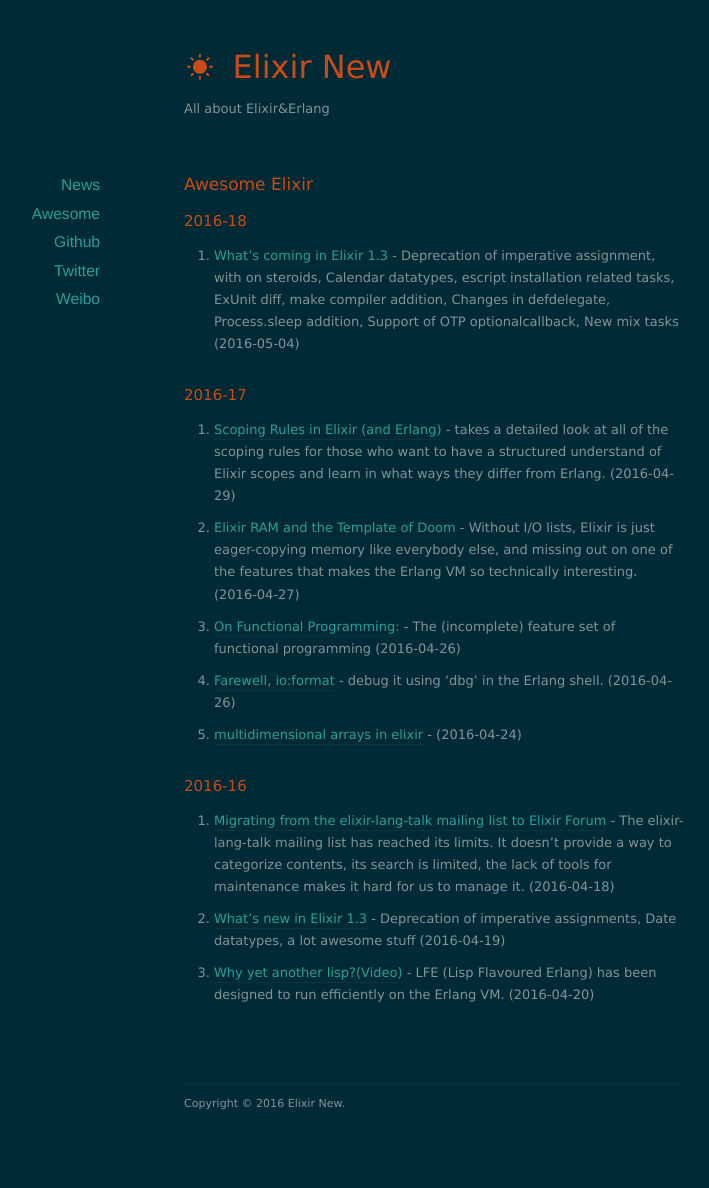
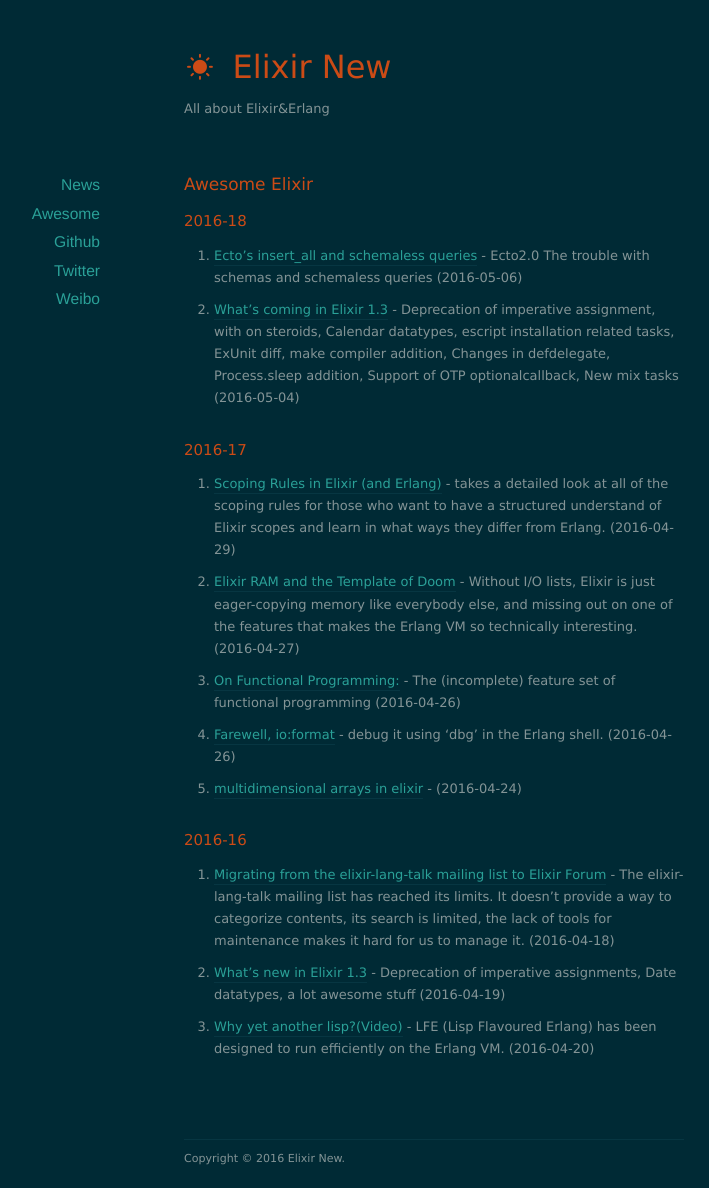
Before and after one commit to namjae/elixir-news.github.io, a Jekyll site: the page built from _posts/2016-04-09-news.markdown, in a window 1280 px wide. Shown: the whole page, without its empty margins (206-915 px from the left). Built offline with Jekyll 4.4.1, drawn with Linux system fonts in a browser that asks for light colours; nearby versions of some CDN libraries; before the commit the page ends 1134 px from its top, so only the background shows below that.

Commit message:
2016-05-07T08:25:54+08:00

```diff
--- a/_posts/2016-04-09-news.markdown
+++ b/_posts/2016-04-09-news.markdown
@@ -6,6 +6,7 @@
 ---
 ## 2016-18
 
+* [Ecto’s insert_all and schemaless queries](http://blog.plataformatec.com.br/2016/05/ectos-insert_all-and-schemaless-queries/) - Ecto2.0 The trouble with schemas and schemaless queries (2016-05-06)
 * [What's coming in Elixir 1.3](http://tuvistavie.com/2016/elixir-1-3/) -
 Deprecation of imperative assignment, with on steroids, Calendar datatypes, escript installation related tasks, ExUnit diff, make compiler addition, Changes in defdelegate, Process.sleep addition, Support of OTP optionalcallback, New mix tasks (2016-05-04)
 
```
